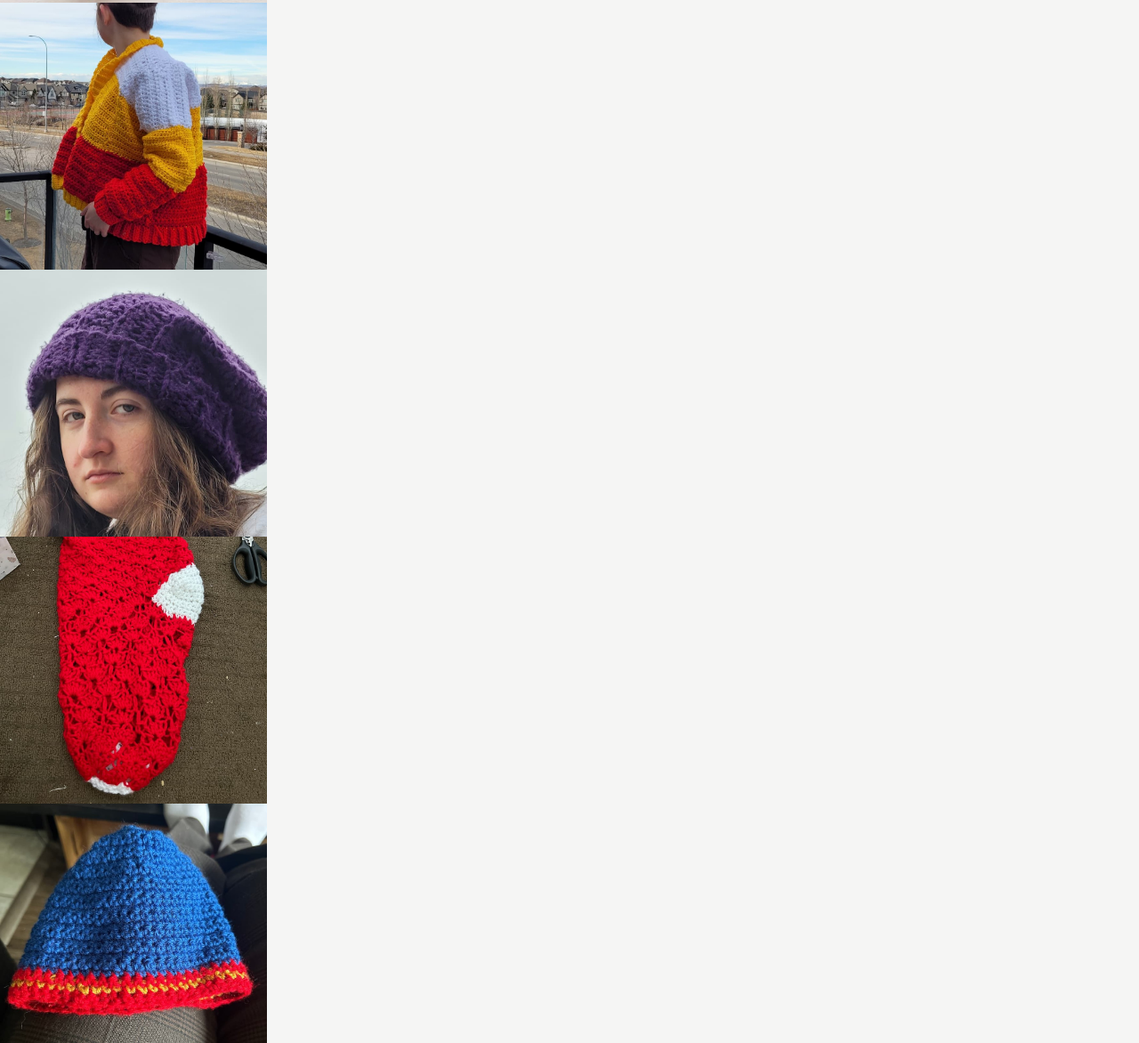
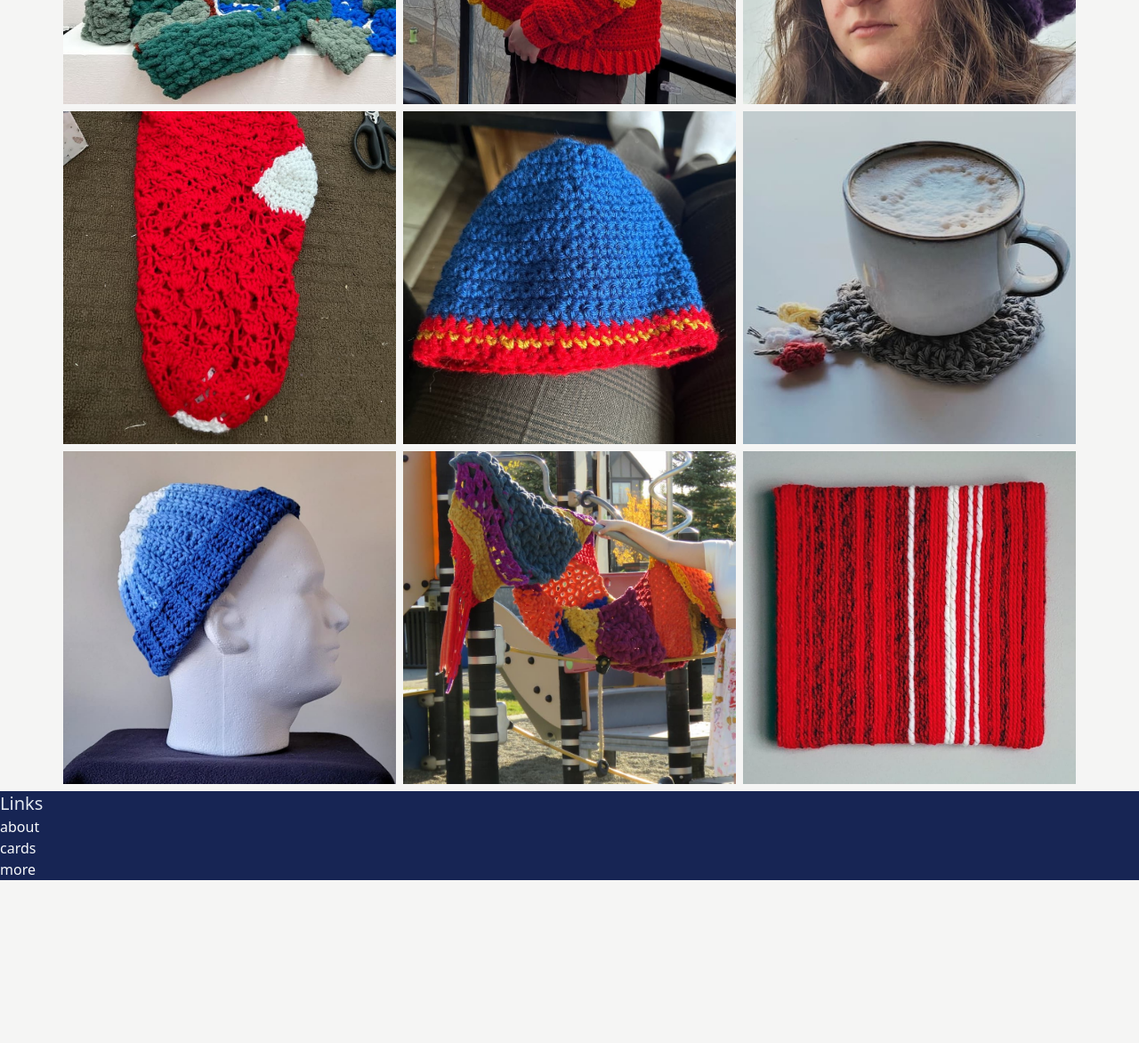
Before and after one commit to sydneyYYC/webpage-to-life, a plain HTML site: page index.html in a window 1280 px wide. Shown: the part 538-1710 px from the top of the page at 89% size. After the commit the page ends 1527 px from the top, so only its background shows below. Drawn offline with nearby package versions, Linux system fonts and the light colour scheme.

Commit message:
fixed nav issues again - moved nav to top of js file updated readme on gallery

```diff
--- a/client.js
+++ b/client.js
@@ -1,46 +1,4 @@
 "use strict";
-
-//render on HTML page using JS
-const aboutHeading = "The Story";
-let aboutRender = document.querySelector("#about-heading").innerHTML = aboutHeading;
-
-
-// making an image gallery in js
-// image gallery
-
-//bug my images will load but not with alt text
-const images = [
-'assets/gallery/01-greens.jpg',
-'assets/gallery/02-jacket.jpg',
-'assets/gallery/03-purplehat.jpg',
-'assets/gallery/04-sock.jpg',
-'assets/gallery/05-babyhat.jpg'
-];
-console.log(images);
-// gets image container
-  const container = document.getElementById('gallery-box');
-// using a loop to go through images i as my iterator
-  for (let i = 0; i < images.length; i++) {
-    // creates image tag in html for each image
-      const img = document.createElement('img');
-      // get image source
-      img.src = images[i];
-      // appends child - adds each image at the end of the array
-      let displayImg = container.appendChild(img);
-  }
-
-  // should display image
-document.querySelector('#gallery-box').innerHTML = displayImg;
-
-
-// list all images in an object as strings
-
-// use map to iterate through each object and render using `${}` TWICE - thanks chad :)
-
-// render using document query selector
-
-//
-
 
 // mobile nav
 function myNav() {
@@ -54,3 +12,41 @@ function myNav() {
 
 // connect myNav function to menu icon
 document.querySelector("#nav-toggle").addEventListener("click", myNav);
+
+
+//render on HTML page using JS
+const aboutHeading = "The Story";
+let aboutRender = document.querySelector("#about-heading").innerHTML = aboutHeading;
+
+
+
+// making an image gallery in js
+// image gallery
+
+//bug my images will load but not with alt text
+const images = [
+'assets/gallery/01-greens.jpg',
+'assets/gallery/02-jacket.jpg',
+'assets/gallery/03-purplehat.jpg',
+'assets/gallery/04-sock.jpg',
+'assets/gallery/05-babyhat.jpg',
+'assets/gallery/06-coasters.jpg',
+'assets/gallery/07-hatombre.jpg',
+'assets/gallery/08-scarf.jpg',
+'assets/gallery/09-canvas.jpg',
+];
+
+// gets image container
+  const container = document.getElementById('gallery-box');
+// using a loop to go through images i as my iterator
+  for (let i = 0; i < images.length; i++) {
+    // creates image tag in html for each image
+      const img = document.createElement('img');
+      // get image source
+      img.src = images[i];
+      // appends child - adds each image at the end of the array
+      let displayImg = container.appendChild(img);
+  }
+
+  // should display images in gallery
+  document.querySelector('#gallery-box').innerHTML = displayImg;
--- a/index.html
+++ b/index.html
@@ -27,10 +27,10 @@
       <h3 id="about-heading"></h3>
       <p>This is a blog dedicated to my favorite crochet techniques and some projects I have done. It includes a list of resources of youtube and other tutorials I have followed before and found helpful. I hope that you also find these helpful and try some projects out for yourself!</p>
     </section>
-    <section>
-      <h3>Gallery</h3>
-      <div class=" grid max-w-full">
-      <div id="gallery-box" class="max-w-[300px]">
+    <section class="m-auto">
+      <h3 class="px-8 py-4">Gallery of Work I've Done</h3>
+      <div class=" p-2 m-auto ">
+      <div id="gallery-box" class=" m-auto max-w-[90%] grid grid-cols-3 grid-rows-3 gap-2">
       </div>
       </div>
     </section>
```
Also changed, not shown: 1 other file.
